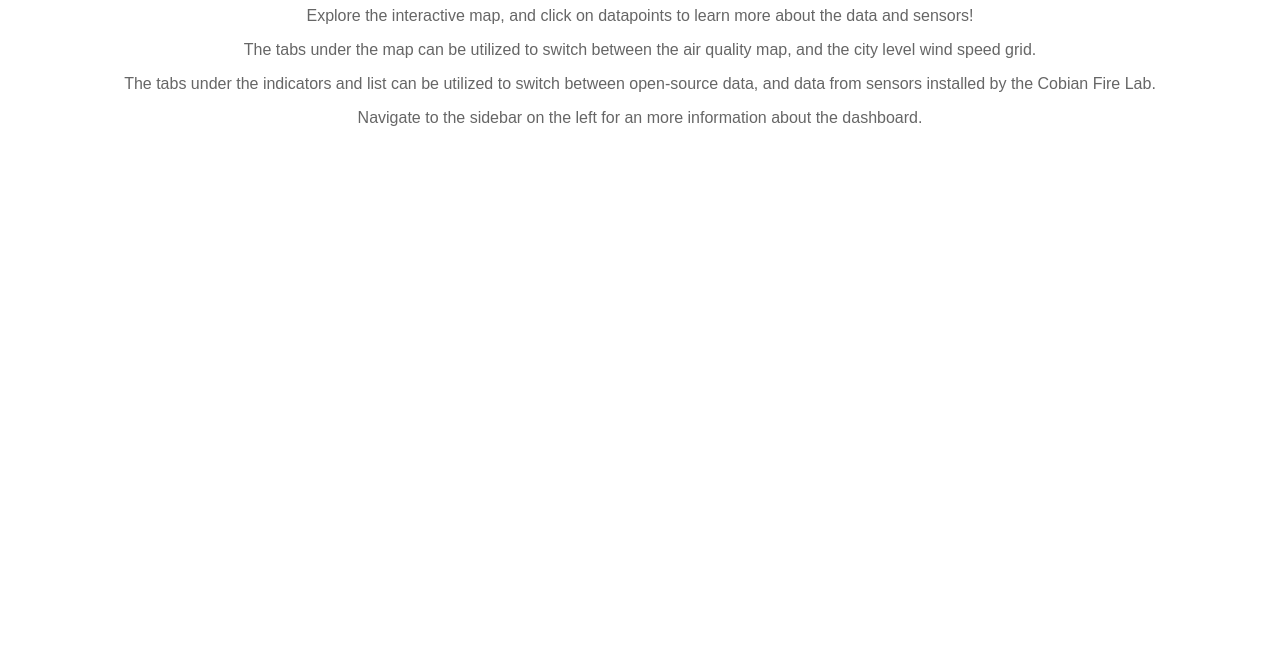
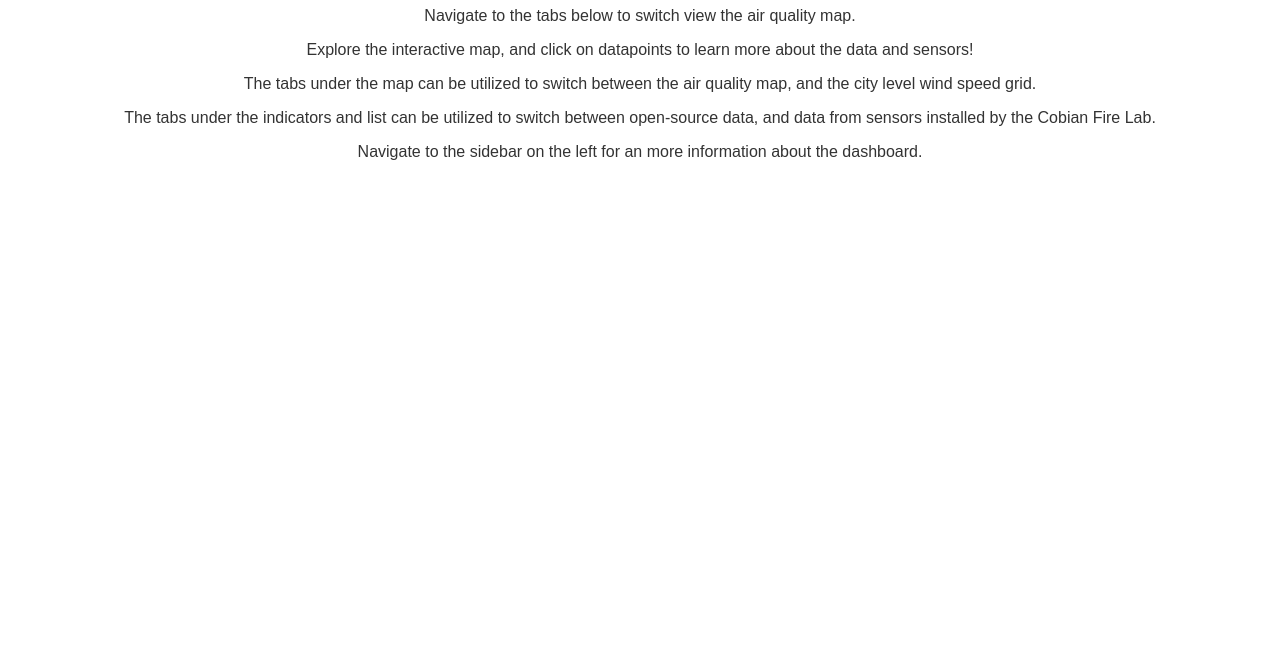
Before and after one commit to Jtsuarez19/AQ-Dashboard, a plain HTML site: page index.html in a window 1280 px wide. Shown: the part 131-800 px from the top of the page. Drawn offline with Linux system fonts and the light colour scheme.

Commit message:
Update index.html

```diff
--- a/index.html
+++ b/index.html
@@ -15,12 +15,13 @@
             color: #333;
         }
         p {
-            color: #666;
+            color: #333;
         }
     </style>
 </head>
 <body>
     <h1>Welcome to the UC Merced Air Quality Dashboard</h1>
+    <p>Navigate to the tabs below to switch view the air quality map.<p>
     <p>Explore the interactive map, and click on datapoints to learn more about the data and sensors!</p>
     <p>The tabs under the map can be utilized to switch between the air quality map, and the city level wind speed grid.</p>
     <p>The tabs under the indicators and list can be utilized to switch between open-source data, and data from sensors installed by the Cobian Fire Lab.</p>
```
